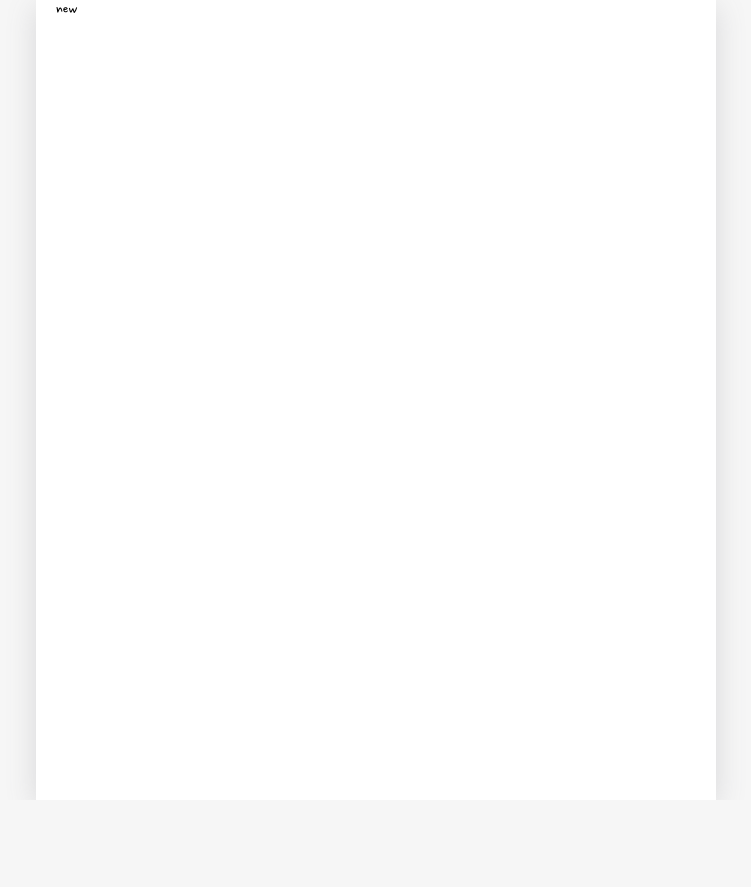
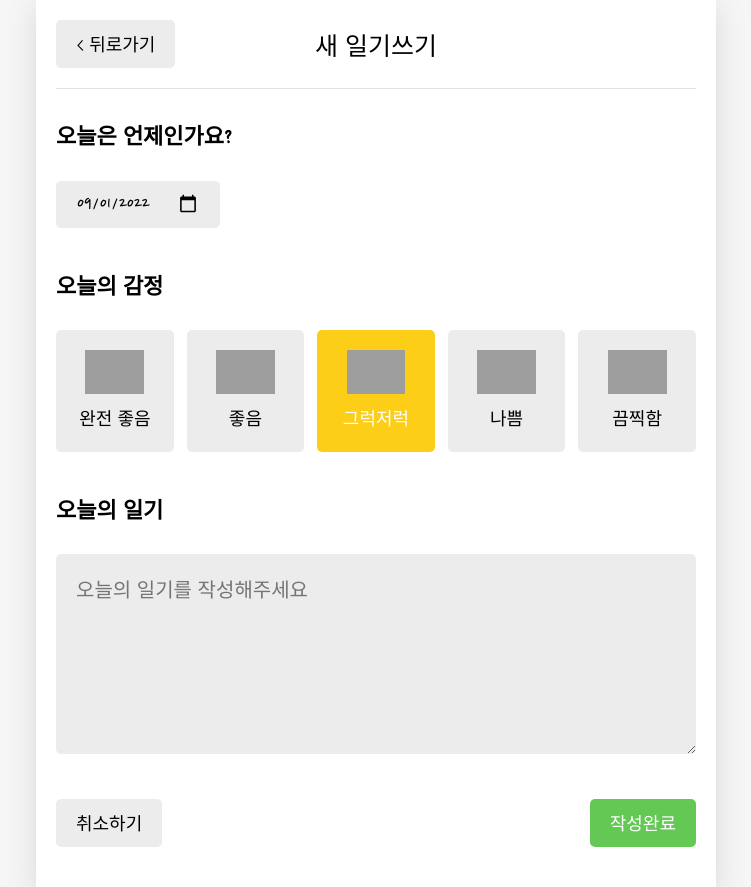
Before and after one commit to hiimhl/Emotion_Diary_App, a React (Create React App) app: page /new in a window 1280 px wide. Shown: the whole page, without its empty margins (264-1015 px from the left). Before the commit the page ends 800 px from the top, so only its background shows below. Built offline with nearby package versions, Linux system fonts and the light colour scheme; grey boxes are pictures that could not be loaded; a web font is replaced by a local one.

Commit message:
New page

```diff
--- a/src/App.css
+++ b/src/App.css
@@ -199,3 +199,110 @@ header button {
 .DiaryItem .btn_wrapper {
   min-width: 70px;
 }
+
+/* DiaryEditor */
+
+.DiaryEditor {
+}
+
+.DiaryEditor section {
+  margin-bottom: 40px;
+}
+
+.DiaryEditor h4 {
+  font-size: 22px;
+  font-weight: bold;
+}
+
+.DiaryEditor .input-date {
+  border: none;
+  border-radius: 5px;
+  background-color: var(--main-gray-color);
+
+  padding: 10px 20px;
+
+  cursor: pointer;
+  font-family: var(--nanum-font);
+  font-size: 20px;
+}
+
+.DiaryEditor .emotion_list_wrapper {
+  display: grid;
+  grid-template-columns: repeat(5, auto); /*(그리드의 개수, 그리드 사이즈) */
+  gap: 2%;
+  padding: 0;
+}
+
+.DiaryEditor textarea {
+  font-family: var(--nanum-font);
+  font-size: 20px;
+
+  box-sizing: border-box;
+  width: 100%;
+  min-height: 200px;
+  resize: vertical;
+  /* 가로 사이즈 고정시키기 */
+
+  border: none;
+  border-radius: 5px;
+  background-color: var(--main-gray-color);
+  padding: 20px;
+}
+
+.DiaryEditor .control-box {
+  display: flex;
+  justify-content: space-between;
+  align-items: center;
+}
+
+/* EmotionItem */
+
+.EmotionItem {
+  cursor: pointer;
+  border-radius: 5px;
+  padding: 20px 0;
+
+  list-style: none;
+  display: flex;
+  flex-direction: column;
+  justify-content: center;
+  align-items: center;
+}
+
+.EmotionItem img {
+  width: 50%;
+  margin-bottom: 10px;
+}
+
+.EmotionItem span {
+  font-size: 18px;
+}
+
+.EmotionItem_off {
+  background-color: var(--main-gray-color);
+}
+
+.EmotionItem_on_1 {
+  background-color: var(--emotion-img-1);
+  color: white;
+}
+
+.EmotionItem_on_2 {
+  background-color: var(--emotion-img-2);
+  color: white;
+}
+
+.EmotionItem_on_3 {
+  background-color: var(--emotion-img-3);
+  color: white;
+}
+
+.EmotionItem_on_4 {
+  background-color: var(--emotion-img-4);
+  color: white;
+}
+
+.EmotionItem_on_5 {
+  background-color: var(--emotion-img-5);
+  color: white;
+}
--- a/src/App.js
+++ b/src/App.js
@@ -13,10 +13,7 @@ const reducer = (state, action) => {
       return action.data;
     }
     case "CREATE": {
-      const newItem = {
-        ...action.data,
-      };
-      newItem = [newItem, ...state];
+      newState = [action.data, ...state];
       break;
     }
     case "REMOVE": {
--- /dev/null
+++ b/src/components/DiaryEditor.js
@@ -0,0 +1,135 @@
+import MyHeader from "./MyHeader";
+import MyButton from "./MyButton";
+import { useNavigate } from "react-router-dom";
+import { useRef, useState, useContext } from "react";
+import EmotionItem from "./EmotionItem";
+import { DiaryDispatchContext } from "../App";
+
+const emotionList = [
+  {
+    emotion_id: 1,
+    emotion_img: process.env.PUBLIC_URL + `/assets/emotion1.png`,
+    emotion_descript: "완전 좋음",
+  },
+  {
+    emotion_id: 2,
+    emotion_img: process.env.PUBLIC_URL + `/assets/emotion2.png`,
+    emotion_descript: "좋음",
+  },
+  {
+    emotion_id: 3,
+    emotion_img: process.env.PUBLIC_URL + `/assets/emotion3.png`,
+    emotion_descript: "그럭저럭",
+  },
+  {
+    emotion_id: 4,
+    emotion_img: process.env.PUBLIC_URL + `/assets/emotion4.png`,
+    emotion_descript: "나쁨",
+  },
+  {
+    emotion_id: 5,
+    emotion_img: process.env.PUBLIC_URL + `/assets/emotion5.png`,
+    emotion_descript: "끔찍함",
+  },
+];
+
+//ISO형식의 문자열을 반환함. -> yyyy-mm-ddthh 형식.
+export function getStringDate(date) {
+  let year = date.getFullYear();
+  let month = date.getMonth() + 1;
+  let day = date.getDate();
+
+  if (month < 10) {
+    month = `0${month}`;
+  }
+  if (day < 10) {
+    day = `0${day}`;
+  }
+
+  return `${year}-${month}-${day}`;
+}
+
+function DiaryEditor() {
+  const [date, setDate] = useState(getStringDate(new Date()));
+  const [emotion, setEmotion] = useState(3);
+  const [content, setContent] = useState("");
+
+  const navigate = useNavigate();
+  const contentRef = useRef();
+
+  const { onCreate } = useContext(DiaryDispatchContext);
+
+  const handleClickEmote = (emotion) => {
+    setEmotion(emotion);
+  };
+
+  const handleSubmit = () => {
+    if (content.length < 1) {
+      contentRef.current.focus();
+      return;
+    }
+    window.confirm("저장 하시겠습니까?");
+    onCreate(date, content, emotion);
+    navigate("/", { replace: true }); //이 페이지로 돌아오지 못하게 막음.
+  };
+
+  return (
+    <div className="DiaryEditor">
+      <MyHeader
+        headText={"새 일기쓰기"}
+        leftChild={
+          <MyButton text={"< 뒤로가기"} onClick={() => navigate(-1)} />
+        }
+      />
+      <div>
+        <section>
+          <h4>오늘은 언제인가요?</h4>
+          <div className="input-box">
+            <input
+              className="input-date"
+              value={date}
+              onChange={(e) => setDate(e.target.value)}
+              type="date"
+            />
+          </div>
+        </section>
+        <section>
+          <h4>오늘의 감정</h4>
+          <ul className="input-box emotion_list_wrapper">
+            {emotionList.map((it) => (
+              <EmotionItem
+                key={it.emotion_id}
+                {...it}
+                onClick={handleClickEmote}
+                isSelected={it.emotion_id === emotion}
+              />
+            ))}
+          </ul>
+        </section>
+        <section>
+          <h4>오늘의 일기</h4>
+          <div className="input-box text_wrapper">
+            <textarea
+              ref={contentRef}
+              value={content}
+              onChange={(e) => setContent(e.target.value)}
+              placeholder="오늘의 일기를 작성해주세요"
+            />
+          </div>
+        </section>
+        <section>
+          <div className="control-box">
+            <MyButton text={"취소하기"} onClick={() => navigate(-1)} />
+            <MyButton
+              text={"작성완료"}
+              type={"positive"}
+              onClick={handleSubmit}
+            />
+          </div>
+        </section>
+      </div>
+    </div>
+  );
+}
+
+export default DiaryEditor;
--- /dev/null
+++ b/src/components/EmotionItem.js
@@ -0,0 +1,23 @@
+function EmotionItem({
+  emotion_id,
+  emotion_img,
+  emotion_descript,
+  onClick,
+  isSelected,
+}) {
+  return (
+    <li
+      onClick={() => onClick(emotion_id)}
+      className={
+        isSelected
+          ? `EmotionItem EmotionItem_on_${emotion_id}`
+          : `EmotionItem EmotionItem_off`
+      }
+    >
+      <img src={emotion_img} />
+      <span>{emotion_descript}</span>
+    </li>
+  );
+}
+
+export default EmotionItem;
--- a/src/pages/Home.js
+++ b/src/pages/Home.js
@@ -35,10 +35,6 @@ function Home() {
     }
   }, [diaryList, curDate]);
 
-  useEffect(() => {
-    console.log(data);
-  }, [data]);
-
   // MyButton
   const increaseMonth = () => {
     setCurDate(
--- a/src/pages/New.js
+++ b/src/pages/New.js
@@ -1,6 +1,11 @@
-//
+import DiaryEditor from "../components/DiaryEditor";
+
 function New() {
-  return <div className="New">new</div>;
+  return (
+    <div>
+      <DiaryEditor />
+    </div>
+  );
 }
 
 export default New;
```
